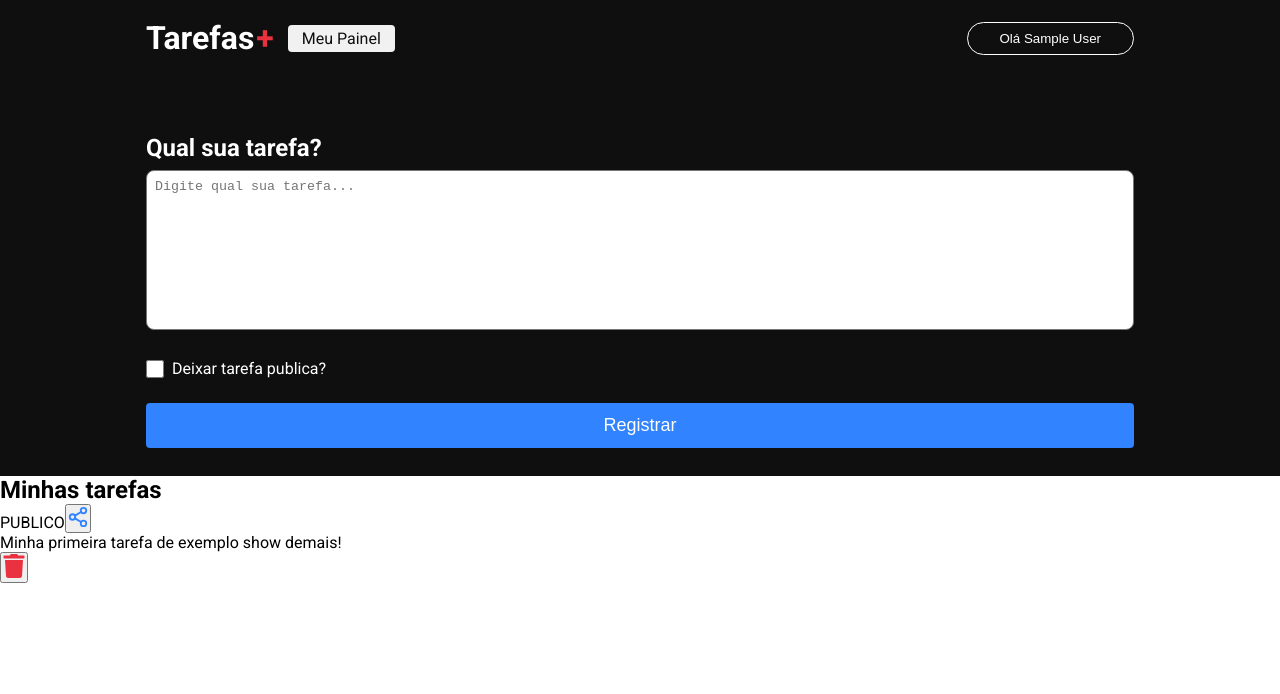
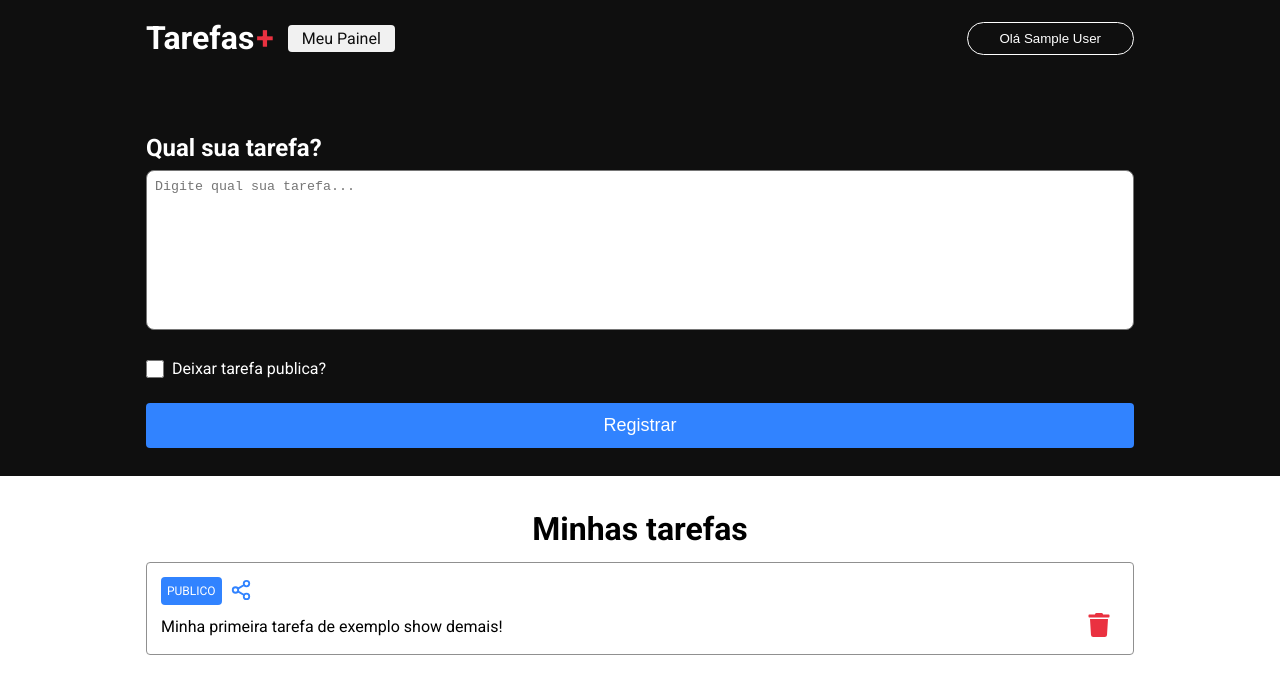
Before and after one commit to athena272/next-tasks-board, a Next.js app: page /dashboard in a window 1280 px wide. Shown: the top 694 px of the page. Built offline with nearby package versions, Linux system fonts and the light colour scheme; no server answers; sample sign-in values are in the browser's storage.

Commit message:
Update Dashboard.module.css

```diff
--- a/src/pages/dashboard/Dashboard.module.css
+++ b/src/pages/dashboard/Dashboard.module.css
@@ -51,3 +51,74 @@
 .button:hover {
     cursor: pointer;
 }
+
+.taskContainer {
+    margin: 34px auto 0 auto;
+    padding: 0 18px;
+    width: 100%;
+    max-width: 1024px;
+    display: flex;
+    flex-direction: column;
+}
+
+.taskContainer a {
+    text-decoration: none;
+    color: #0f0f0f;
+}
+
+.taskContainer h1 {
+    text-align: center;
+    font-size: 32px;
+    margin-bottom: 14px;
+}
+
+.task {
+    margin-bottom: 14px;
+    line-height: 150%;
+    display: flex;
+    flex-direction: column;
+    align-items: flex-start;
+    border: 1.5px solid #909090;
+    border-radius: 4px;
+    padding: 14px;
+}
+
+.tagContainer {
+    display: flex;
+    align-items: center;
+    justify-content: center;
+    margin-bottom: 8px;
+}
+
+.tag {
+    background-color: #3183ff;
+    padding: 2px 6px;
+    color: #fff;
+    border-radius: 4px;
+    font-size: 12px;
+}
+
+.shareButton {
+    background: transparent;
+    border: 0;
+    margin: 0 8px;
+    cursor: pointer;
+}
+
+.taskContent {
+    display: flex;
+    align-items: center;
+    justify-content: space-between;
+    width: 100%;
+}
+
+.taskContent p {
+    white-space: pre-wrap;
+}
+
+.trashButton {
+    cursor: pointer;
+    background: transparent;
+    border: 0;
+    margin: 0 8px;
+}
```
